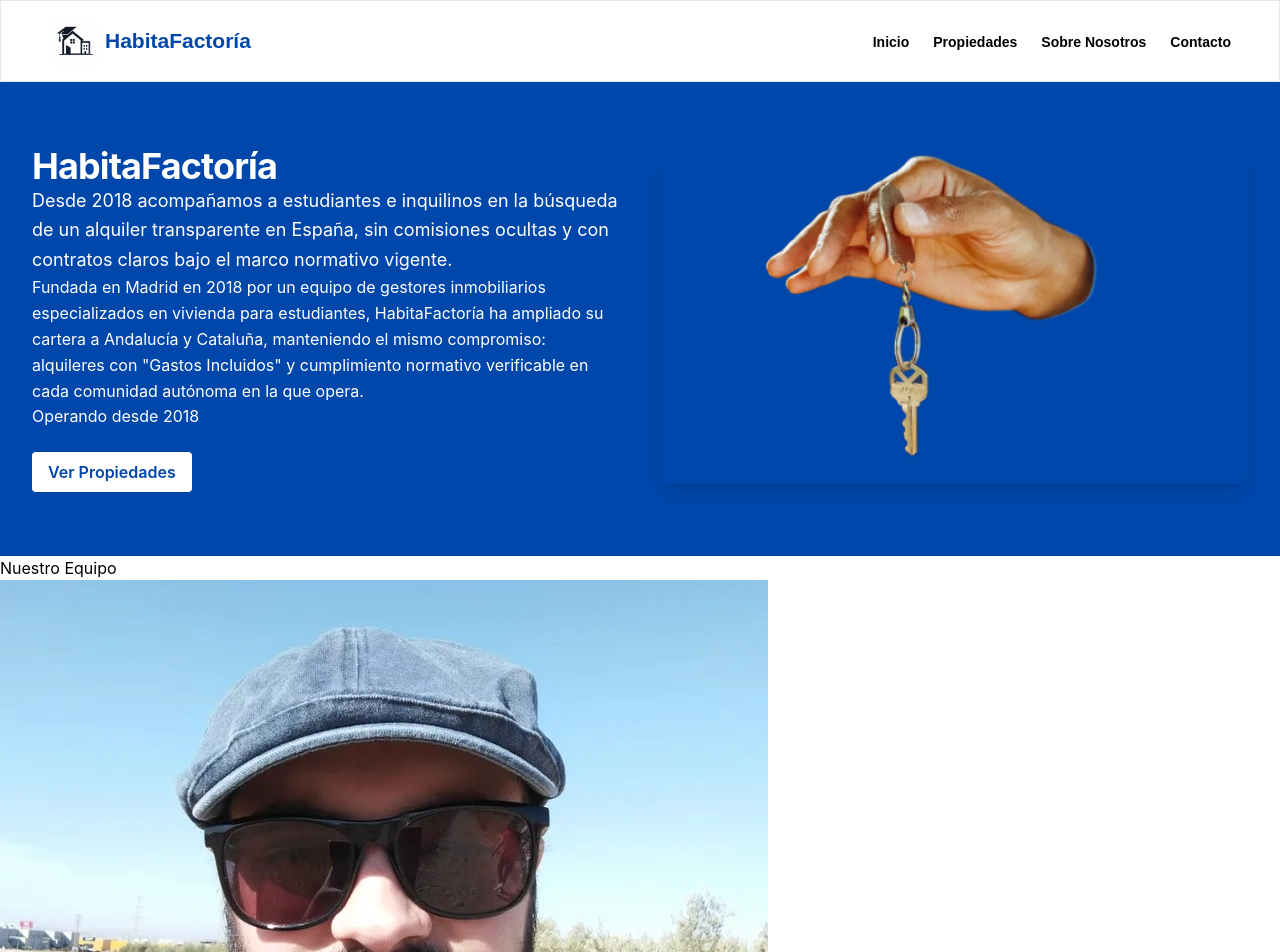
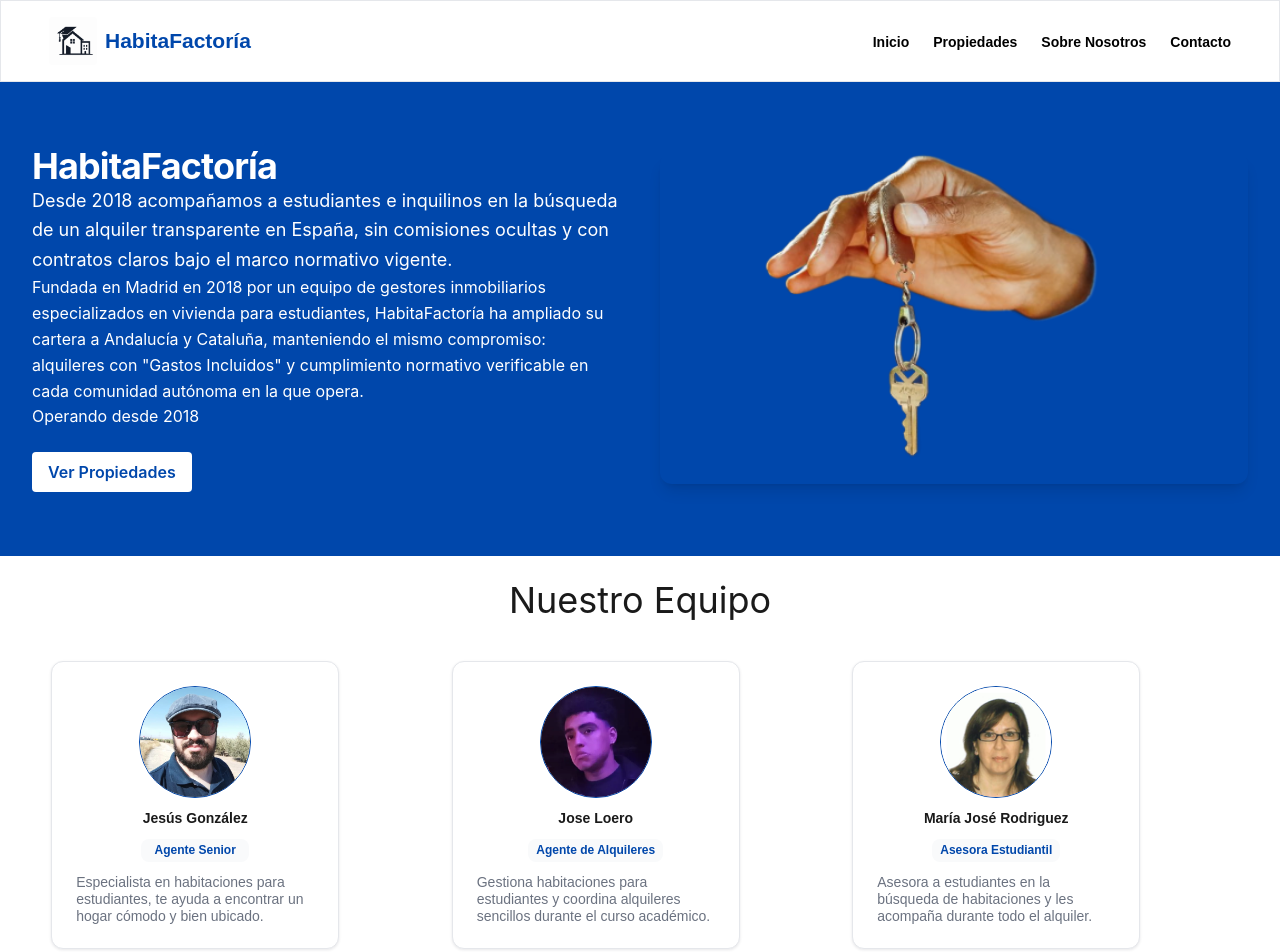
Before and after one commit to kvadrakola/La-Inmobiliaria, a React (Vite) app: page / in a window 1280 px wide. Shown: the top 952 px of the page. Built offline with nearby package versions, Linux system fonts and the light colour scheme.

Commit message:
feat(home): style agent cards

```diff
--- a/src/semantic-graph/pages/HomeSceneGraph.jsx
+++ b/src/semantic-graph/pages/HomeSceneGraph.jsx
@@ -14,6 +14,7 @@
 import { AgencyIntroduction, TeamMemberProfileCollection } from '../nodes/AgencyNodes.jsx';
 import { FeaturedListingCollection } from '../nodes/SearchNodes.jsx';
 import { agencyFixture, agentFixtures, propertyFixtures } from '../fixtures.js';
+import '../../styles/agents.css';
 
 export default function HomeSceneGraph() {
   return (
@@ -28,7 +29,7 @@
       <SiteHeader />
       <main>
         <AgencyIntroduction agency={agencyFixture} />
-        <TeamMemberProfileCollection agents={agentFixtures} />
+        <TeamMemberProfileCollection agents={agentFixtures} className="team-member-collection" />
         <FeaturedListingCollection properties={propertyFixtures} />
       </main>
       <SiteFooter />
--- /dev/null
+++ b/src/styles/agents.css
@@ -0,0 +1,104 @@
+[data-scene-schema] > main > section[data-semantic-role="collection"].team-member-collection {
+  display: grid;
+  grid-template-columns: repeat(6, minmax(0, 1fr));
+  gap: var(--spacing-6);
+  width: min(100%, 80rem);
+  margin: 0 auto;
+  padding: 24px clamp(16px, 4vw, 64px) clamp(48px, 7vw, 96px);
+}
+
+[data-scene-schema] > main > section[data-semantic-role="collection"].team-member-collection > h2 {
+  grid-column: 1 / -1;
+  margin: 0 0 var(--spacing-4);
+  color: var(--color-text-body);
+  font-size: clamp(1.6rem, 3vw, 2.25rem);
+  line-height: 1.15;
+  text-align: center;
+}
+
+[data-scene-schema] > main > section[data-semantic-role="collection"].team-member-collection > article {
+  grid-column: span 2;
+  display: flex;
+  width: min(100%, 18rem);
+  min-width: 0;
+  margin: 0;
+  padding: 24px;
+  flex-direction: column;
+  align-items: center;
+  gap: 12px;
+  border: 1px solid #e5e7eb;
+  border-radius: 12px;
+  background-color: #ffffff;
+  box-shadow: 0 1px 3px rgb(15 23 42 / 10%);
+  overflow: hidden;
+}
+
+[data-scene-schema] > main > section[data-semantic-role="collection"].team-member-collection > article:nth-of-type(4) {
+  grid-column: 2 / span 2;
+}
+
+[data-scene-schema] > main > section[data-semantic-role="collection"].team-member-collection > article:nth-of-type(5) {
+  grid-column: 4 / span 2;
+}
+
+[data-scene-schema] > main > section[data-semantic-role="collection"].team-member-collection > article img {
+  display: block;
+  width: 112px;
+  height: 112px;
+  flex-shrink: 0;
+  object-fit: cover;
+  object-position: center 20%;
+  background-color: #f9fafb;
+  border: 1px solid #0047ab;
+  border-radius: 9999px;
+}
+
+[data-scene-schema] > main > section[data-semantic-role="collection"].team-member-collection > article h3 {
+  margin: 0;
+  color: var(--color-text-body);
+  font-family: "sourcesanspro", sans-serif;
+  font-size: 14px;
+  font-weight: 700;
+  line-height: 1.2;
+  text-align: center;
+}
+
+[data-scene-schema] > main > section[data-semantic-role="collection"].team-member-collection > article p {
+  margin: 0;
+  color: var(--color-text-muted);
+  line-height: 1.5;
+}
+
+[data-scene-schema] > main > section[data-semantic-role="collection"].team-member-collection > article p:first-of-type {
+  min-width: 108px;
+  min-height: 23px;
+  padding: 4px 8px;
+  border-radius: 8px;
+  background-color: #f9fafb;
+  color: #0047ab;
+  font-family: "sourcesanspro", sans-serif;
+  font-size: 12px;
+  font-weight: 600;
+  line-height: 15px;
+  text-align: center;
+}
+
+[data-scene-schema] > main > section[data-semantic-role="collection"].team-member-collection > article p:last-child {
+  width: 100%;
+  margin-bottom: 0;
+  font-family: "sourcesanspro", sans-serif;
+  font-size: 14px;
+  line-height: 1.2;
+  text-align: left;
+}
+
+@media (max-width: 640px) {
+  [data-scene-schema] > main > section[data-semantic-role="collection"].team-member-collection {
+    display: block;
+  }
+
+  [data-scene-schema] > main > section[data-semantic-role="collection"].team-member-collection > article {
+    width: 100%;
+    margin-bottom: var(--spacing-4);
+  }
+}
```
